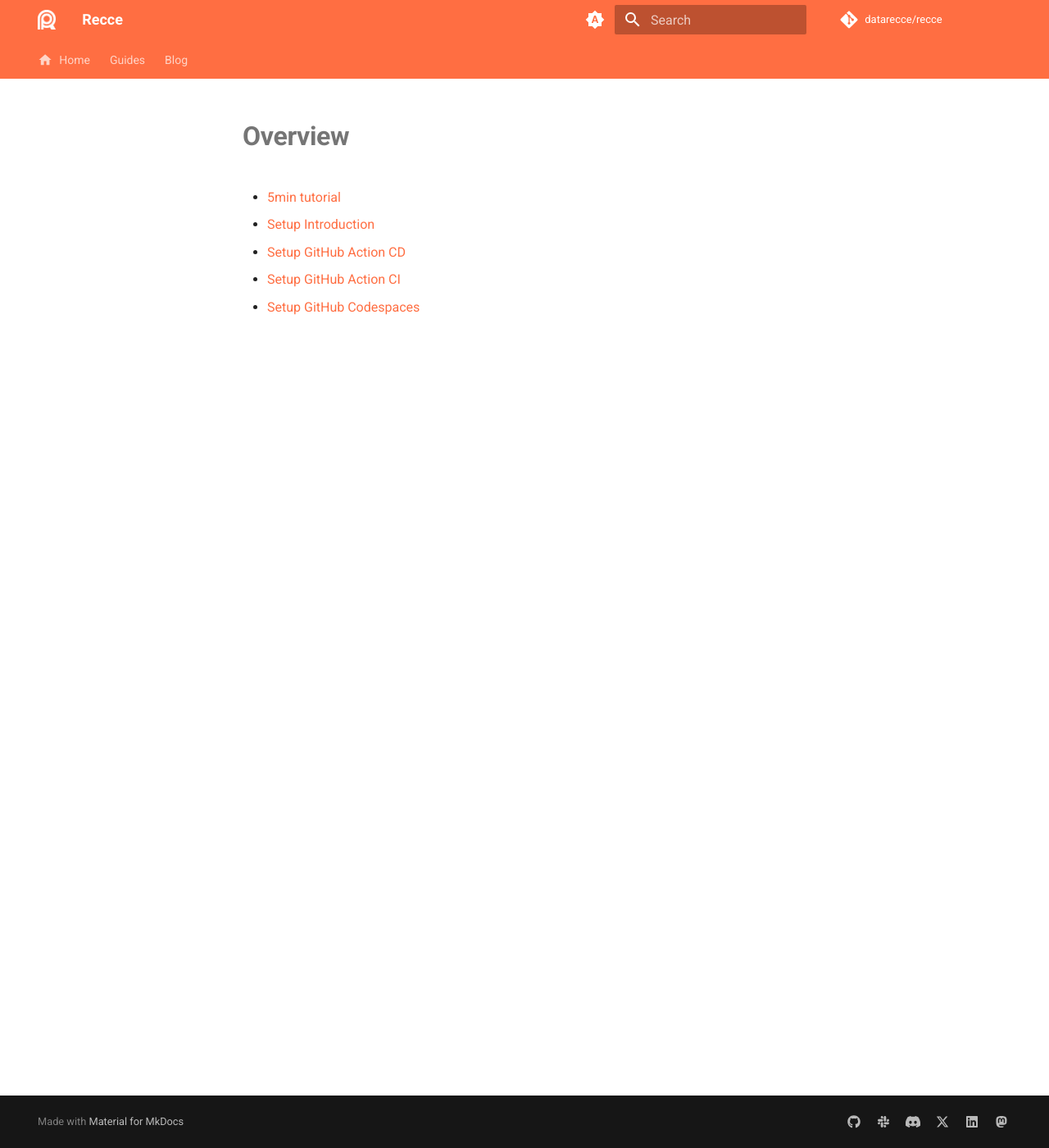
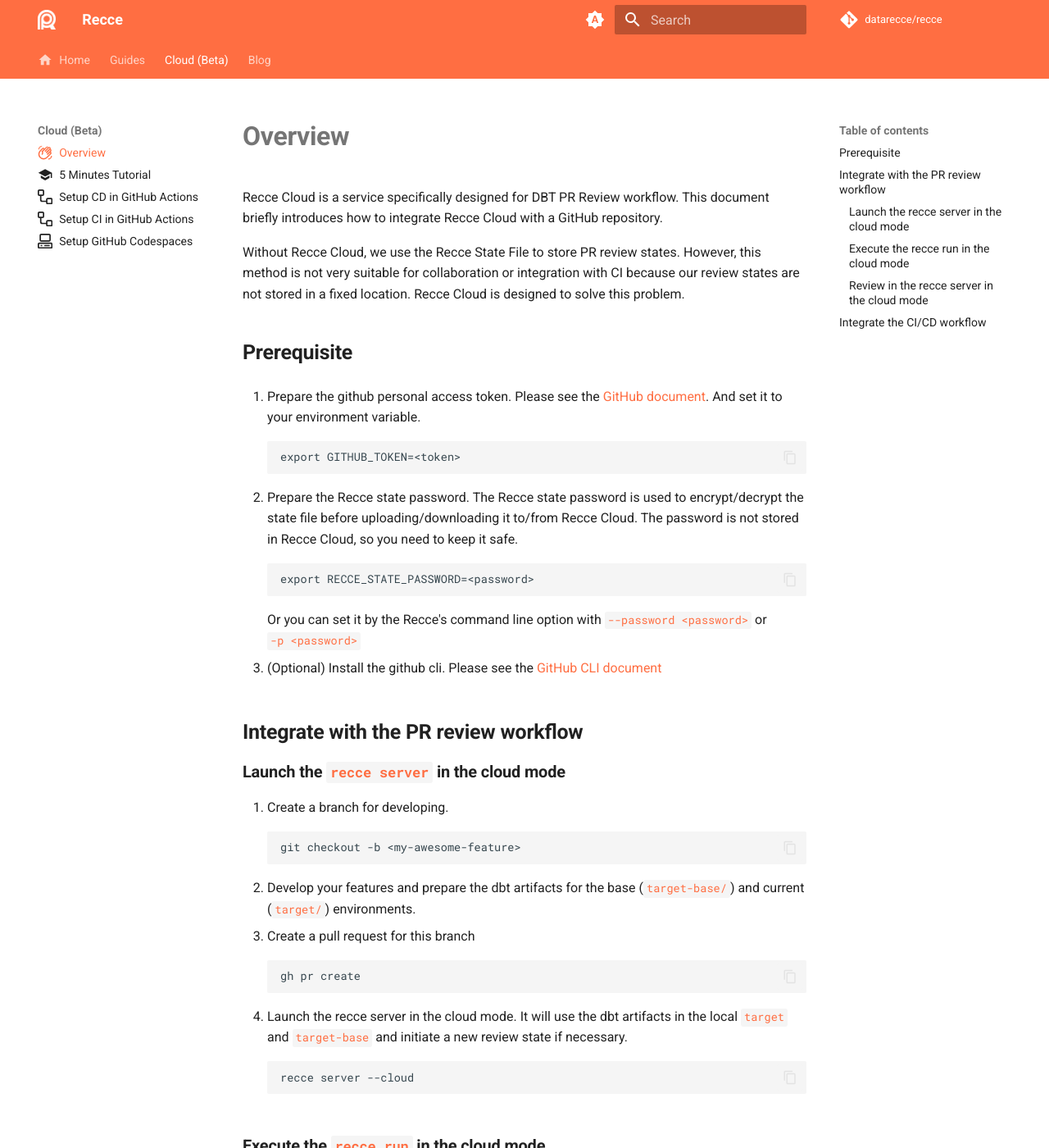
Before and after one commit to DataRecce/recce-documentation, an MkDocs documentation site: the page built from docs/docs/recce-cloud/index.md, in a window 1280 px wide and 1400 px high. Shown: the whole window at 82% size. Built offline with MkDocs 1.6.1 and Material for MkDocs 9.7.7, drawn with Linux system fonts in a browser that asks for light colours; comment, search, counter and statistics services are not loaded; some of the changed text lies outside the part shown.

Commit message:
Update the doc structure
Signed-off-by: popcorny <celu@infuseai.io>

````diff
--- a/docs/docs/recce-cloud/index.md
+++ b/docs/docs/recce-cloud/index.md
@@ -1,10 +1,85 @@
 ---
 title: Overview
-
+icon: material/hand-wave-outline
 ---
 
-- [5min tutorial](getting-started-recce-cloud.md)
-- [Setup Introduction](setup-introduction.md)
-- [Setup GitHub Action CD](setup-gh-actions-cd.md)
-- [Setup GitHub Action CI](setup-gh-actions-ci.md)
-- [Setup GitHub Codespaces](setup-gh-codespaces.md)
+
+Recce Cloud is a service specifically designed for DBT PR Review workflow. This document briefly introduces how to integrate Recce Cloud with a GitHub repository.
+
+Without Recce Cloud, we use the Recce State File to store PR review states. However, this method is not very suitable for collaboration or integration with CI because our review states are not stored in a fixed location. Recce Cloud is designed to solve this problem.
+
+
+## Prerequisite
+
+1. Prepare the github personal access token. Please see the [GitHub document](https://docs.github.com/en/authentication/keeping-your-account-and-data-secure/managing-your-personal-access-tokens). And set it to your environment variable.
+   ```
+   export GITHUB_TOKEN=<token>
+   ```
+
+1. Prepare the Recce state password. The Recce state password is used to encrypt/decrypt the state file before uploading/downloading it to/from Recce Cloud. The password is not stored in Recce Cloud, so you need to keep it safe.
+   ```
+   export RECCE_STATE_PASSWORD=<password>
+   ```
+   Or you can set it by the Recce's command line option with `--password <password>` or `-p <password>`
+
+1. (Optional) Install the github cli. Please see the [GitHub CLI document](https://github.com/cli/cli)
+
+
+## Integrate with the PR review workflow
+### Launch the `recce server` in the cloud mode
+
+1. Create a branch for developing.
+   ```
+   git checkout -b <my-awesome-feature>
+   ```
+1. Develop your features and prepare the dbt artifacts for the base (`target-base/`) and current (`target/`) environments.
+1. Create a pull request for this branch
+   ```
+   gh pr create
+   ```
+1. Launch the recce server in the cloud mode. It will use the dbt artifacts in the local `target` and `target-base` and initiate a new review state if necessary.
+   ```
+   recce server --cloud
+   ```
+
+### Execute the `recce run` in the cloud mode
+
+
+In general, recce run is used in CI/CD or automation environments. We can use recce run to generate the review state and perform checks. Since it is an automated environment, we assume that the pull request already exists and that the automated process triggers recce run.
+
+1. Checkout a branch
+   ```
+   gh pr checkout
+   ```
+1. Prepare dbt artifacts for the base (`target-base/`) and current (`target/`) environments.
+1. Execute the recce run in the cloud mode. It will use the dbt artifacts in the local `target` and `target-base` and initiate a new review state if necessary.
+   ```
+   recce run --cloud
+   ```
+
+### Review in the `recce server` in the cloud mode
+If the review state is already available for this PR, you can open the recce server to review.
+
+1. Checkout the branch for a PR.
+    ```
+    gh pr checkout <pr number>
+    ```
+
+1. Launch the recce server to review this PR
+    ```
+    recce server --review --cloud
+    ```
+
+## Integrate the CI/CD workflow
+
+[Continuous Integration(CI)](https://en.wikipedia.org/wiki/Continuous_integration) and [Continuous Delivery(CD)](https://en.wikipedia.org/wiki/Continuous_delivery) are best practices in software development. Through CI automation, a dbt project can systematically and continuously deliver and integrate high-quality results.
+
+To automate the process, we can use [GitHub Actions](https://github.com/features/actions) and [GitHub Codespaces](https://github.com/features/codespaces) to provide an automated and reusable workspace. The following diagram describes the entire ci/cd architecture.
+
+![alt text](../../assets/images/recce-cloud/setup-architecture.png){: .shadow}
+
+Next, we will guide you through the process of integrating Recce Cloud with your GitHub repository in three steps.
+
+1. **Setup CD in GitHub Actions**: Periodic generation of a base environment for use as a comparison base for recce.
+1. **Setup CI in GitHub Actions**: When pushing to the PR branch, automatically generate a PR environment. Then execute a recce run and place the results in the recce cloud.
+1. **Setup GitHub Codespaces**: Define a Codespace configuration that can generate a corresponding recce codespace instance in GitHub PR for PR review.
--- a/mkdocs.yml
+++ b/mkdocs.yml
@@ -58,7 +58,12 @@
           - docs/guides/best-practices-prep-env.md
       - Architecture:
           - docs/architecture/overview.md
-
+  - Cloud (Beta):
+      - docs/recce-cloud/index.md
+      - docs/recce-cloud/getting-started-recce-cloud.md
+      - docs/recce-cloud/setup-gh-actions-cd.md
+      - docs/recce-cloud/setup-gh-actions-ci.md
+      - docs/recce-cloud/setup-gh-codespaces.md
   - Blog: "https://medium.com/inthepipeline"
   #- Recce Blog:
   #- blog/index.md
````
Also changed, not shown: docs/docs/recce-cloud/setup-gh-actions-cd.md (+1 -1 lines), docs/docs/recce-cloud/setup-gh-actions-ci.md (+1 -1 lines), docs/docs/recce-cloud/setup-gh-codespaces.md (+1 -1 lines), docs/docs/recce-cloud/setup-introduction.md (+0 -1 lines).
